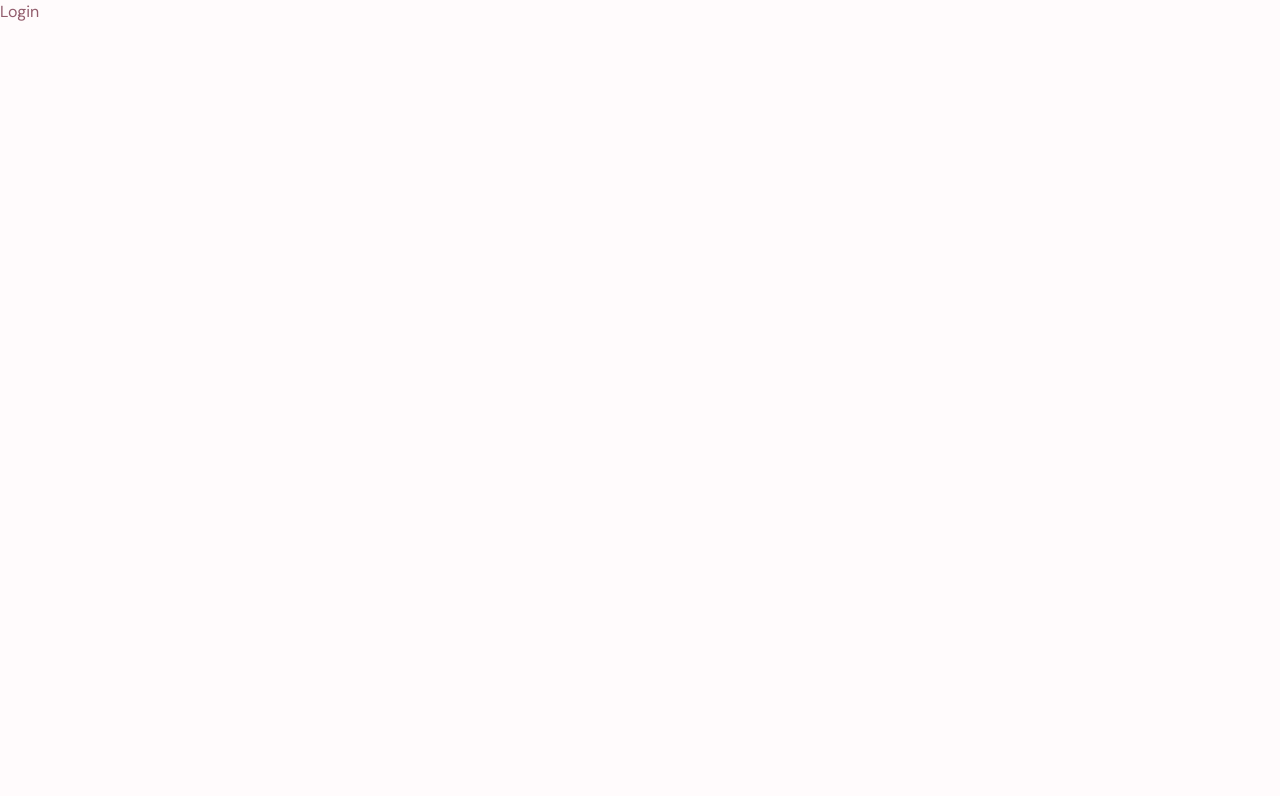
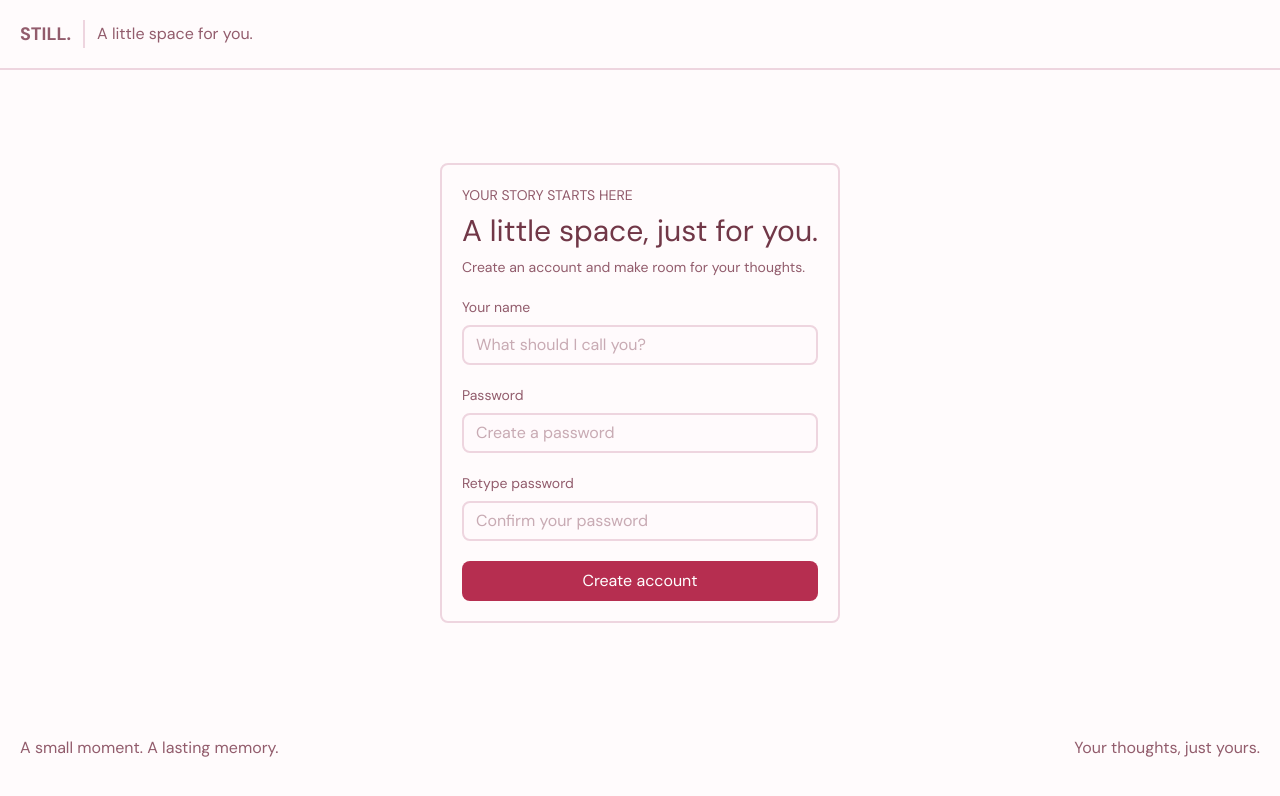
Before and after one commit to Shruthikshetty/diary-app-web, a Next.js app: page /signup in a window 1280 px wide. Shown: the top 796 px of the page. Built offline with nearby package versions, Linux system fonts and the light colour scheme; no server answers.

Commit message:
add sign up page

```diff
--- /dev/null
+++ b/app/components/footer.tsx
@@ -0,0 +1,10 @@
+export function AppFooter() {
+  return (
+    <footer className="flex flex-row justify-between gap-5 px-5 pt-5 pb-10">
+      {/* left text  */}
+      <p className="text-text text-base">A small moment. A lasting memory.</p>
+      {/* right text */}
+      <p className="text-text text-base">Your thoughts, just yours.</p>
+    </footer>
+  );
+}
--- /dev/null
+++ b/app/components/header.tsx
@@ -0,0 +1,13 @@
+export function AppHeader() {
+  return (
+    <header className="p-5 flex flex-row justify-between border-border border-b-2">
+      {/* left icon  */}
+      <div className="flex flex-row gap-3 items-center">
+        <p className="text-text font-bold text-lg">STILL.</p>
+        <div className="border-r-2 border-border h-full"></div>
+        <p>A little space for you.</p>
+      </div>
+      {/* middle content  */}
+    </header>
+  );
+}
--- a/app/constants/endpoints.ts
+++ b/app/constants/endpoints.ts
@@ -2,4 +2,5 @@ const baseUrl = process.env.NEXT_PUBLIC_BACKEND_URL;
 
 export const Endpoints = {
   login: baseUrl + "api/login",
+  signup: baseUrl + "api/signup",
 };
--- a/app/login/page.tsx
+++ b/app/login/page.tsx
@@ -5,6 +5,8 @@ import { AppButton } from "../components/button";
 import { AppInput } from "../components/input";
 import { Endpoints } from "../constants/endpoints";
 import { useRouter } from "next/navigation";
+import { AppHeader } from "../components/header";
+import { AppFooter } from "../components/footer";
 
 function Login() {
   const [name, setName] = useState("");
@@ -16,6 +18,7 @@ function Login() {
   const onSubmit = async () => {
     if (!name || !pass) {
       alert("Please fill in all fields");
+      return;
     }
 
     // call api
@@ -47,15 +50,7 @@ function Login() {
   return (
     <div className="flex-1 flex-col flex justify-between">
       {/* header */}
-      <header className="p-5 flex flex-row justify-between border-border border-b-2">
-        {/* left icon  */}
-        <div className="flex flex-row gap-3 items-center">
-          <p className="text-text font-bold text-lg">STILL.</p>
-          <div className="border-r-2 border-border h-full"></div>
-          <p>A little space for you.</p>
-        </div>
-        {/* middle content  */}
-      </header>
+      <AppHeader />
       <main className="flex items-center justify-center">
         <div className="border-border border-2 rounded-lg p-5 flex flex-col gap-5">
           {/* title section*/}
@@ -98,12 +93,7 @@ function Login() {
           </button>
         </div>
       </main>
-      <footer className="flex flex-row justify-between gap-5 px-5 pt-5 pb-10">
-        {/* left text  */}
-        <p className="text-text text-base">A small moment. A lasting memory.</p>
-        {/* right text */}
-        <p className="text-text text-base">Your thoughts, just yours.</p>
-      </footer>
+      <AppFooter />
     </div>
   );
 }
--- a/app/signup/page.tsx
+++ b/app/signup/page.tsx
@@ -1,11 +1,102 @@
 "use client";
 
-function signUp() {
+import { useState } from "react";
+import { AppButton } from "../components/button";
+import { AppFooter } from "../components/footer";
+import { AppHeader } from "../components/header";
+import { AppInput } from "../components/input";
+import { Endpoints } from "../constants/endpoints";
+import { useRouter } from "next/navigation";
+
+function SignUp() {
+  const [name, setName] = useState("");
+  const [pass, setPass] = useState("");
+  const [confirmPass, setConfirmPass] = useState("");
+
+  const route = useRouter();
+
+  // handle create account
+  const createAccount = async () => {
+    if (!name || !pass || !confirmPass) {
+      alert("Please fill in all fields");
+      return;
+    }
+
+    if (pass !== confirmPass) {
+      alert("Passwords do not match");
+      return;
+    }
+    // call api
+    try {
+      const response = await fetch(Endpoints.signup, {
+        method: "POST",
+        body: JSON.stringify({
+          name: name,
+          password: pass,
+        }),
+        signal: AbortSignal.timeout(5000), // 5 sec
+      });
+
+      const data = await response.json();
+
+      // in case failed
+      if (!response.ok) {
+        alert(data.message || "Error creating account");
+        return;
+      }
+      // else show success
+      alert("account create successfully");
+      // navigate back to login
+      route.push("/login");
+    } catch {
+      alert("Something went wrong. Please try again.");
+    }
+  };
+
   return (
-    <div>
-      <h1>Login</h1>
+    <div className="flex-1 flex-col flex justify-between">
+      <AppHeader />
+      <main className="flex items-center justify-center">
+        <div className="border-border border-2 rounded-lg p-5 flex flex-col gap-5">
+          {/* title section*/}
+          <div>
+            <p className="text-sm text-text">YOUR STORY STARTS HERE</p>
+            <h2 className="text-3xl text-header my-2">
+              A little space, just for you.
+            </h2>
+            <p className="text-sm text-text">
+              Create an account and make room for your thoughts.
+            </p>
+          </div>
+          {/* name field */}
+          <AppInput
+            value={name}
+            onChange={(e) => setName(e.target.value)}
+            placeholder="What should I call you?"
+            title="Your name"
+            id={"name"}
+          />
+          {/* password filed */}
+          <AppInput
+            value={pass}
+            type="password"
+            onChange={(e) => setPass(e.target.value)}
+            placeholder="Create a password"
+            title="Password"
+          />
+          <AppInput
+            value={confirmPass}
+            onChange={(e) => setConfirmPass(e.target.value)}
+            placeholder="Confirm your password"
+            title="Retype password"
+          />
+          {/* button signup*/}
+          <AppButton text="Create account" onClick={createAccount} />
+        </div>
+      </main>
+      <AppFooter />
     </div>
   );
 }
 
-export default signUp;
+export default SignUp;
```
